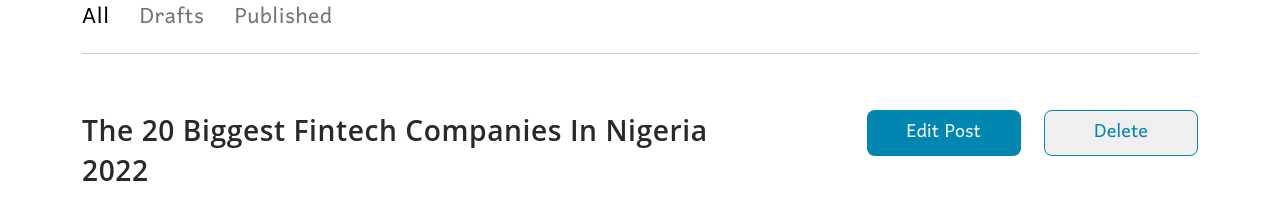
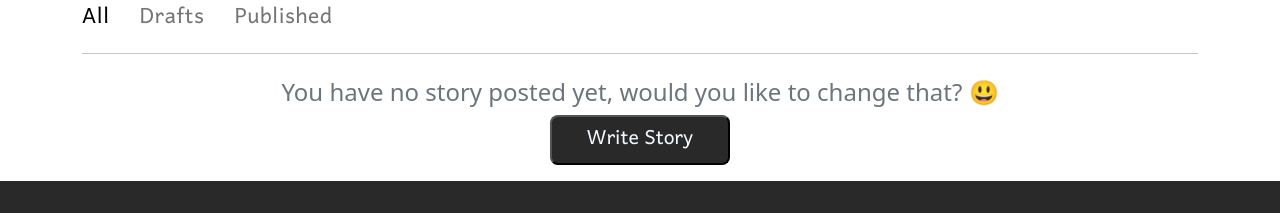
Before and after one commit to Muba-rak/postit-project-starter, a React (Vite) app: page /mystories in a window 1280 px wide. Shown: the part 490-703 px from the top of the page. Built offline with nearby package versions, Linux system fonts and the light colour scheme.

Commit message:
feat: added empty component

```diff
--- /dev/null
+++ b/src/components/Empty.jsx
@@ -0,0 +1,21 @@
+import React from "react";
+import { Link } from "react-router-dom";
+
+const Empty = () => {
+  return (
+    <div className="container d-flex align-items-center justify-content-center my-3">
+      <div>
+        <p className="fw-light text-secondary h4 my-2 text-center">
+          You have no story posted yet, would you like to change that? 😃
+        </p>
+        <div className="d-flex align-items-center justify-content-center">
+          <Link to="/create" className="text-center mx-auto">
+            <button className="btnWrite">Write Story</button>
+          </Link>
+        </div>
+      </div>
+    </div>
+  );
+};
+
+export default Empty;
--- a/src/pages/userStories/AllUserStories.jsx
+++ b/src/pages/userStories/AllUserStories.jsx
@@ -1,8 +1,13 @@
 import React from "react";
 import stories from "../../mockData/story";
 import { Link } from "react-router-dom";
+import Empty from "../../components/Empty";
 
 const AllUserStories = () => {
+  if (true) {
+    return <Empty />;
+  }
+
   return (
     <div>
       {stories.map((post) => {
```
